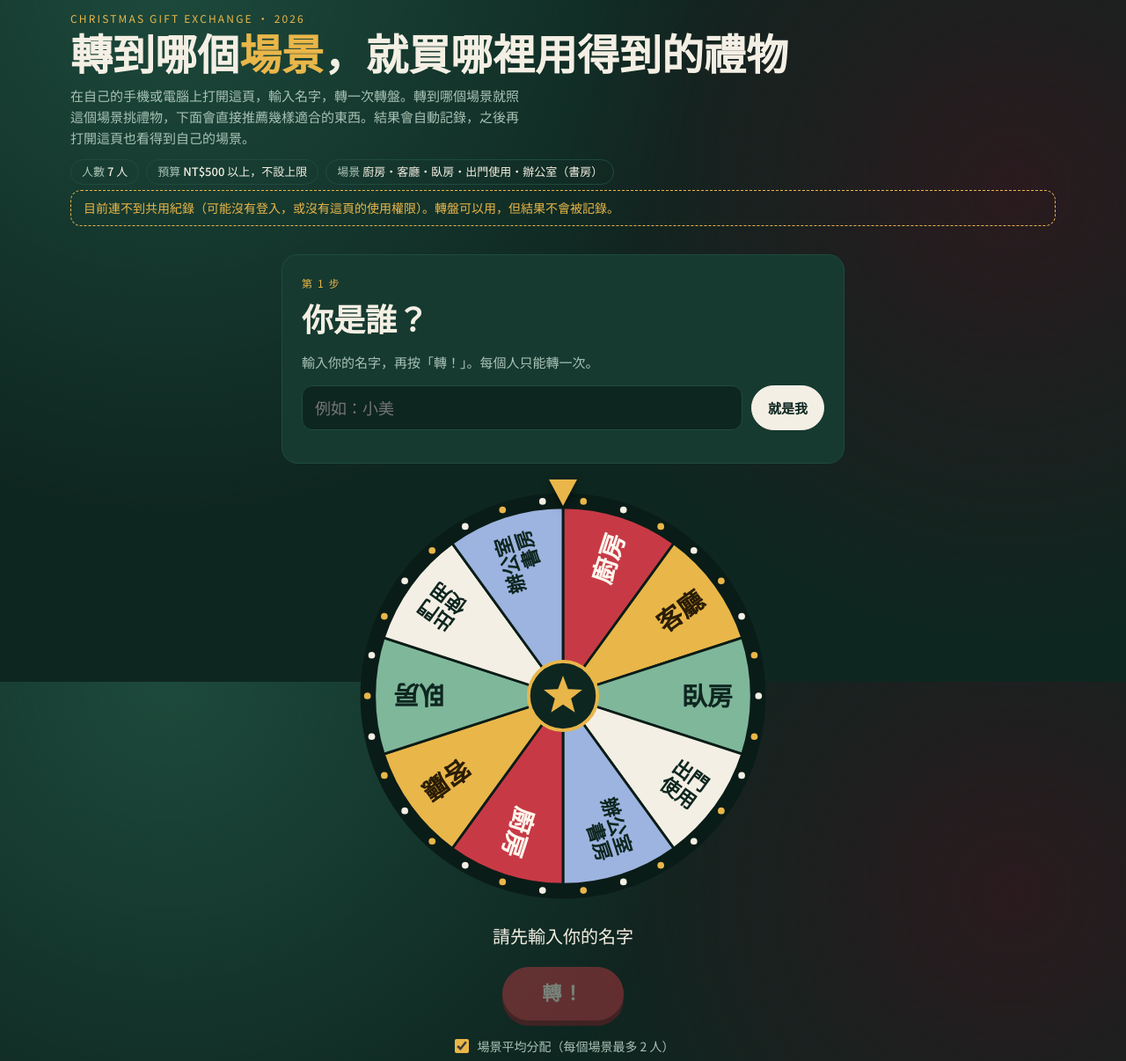
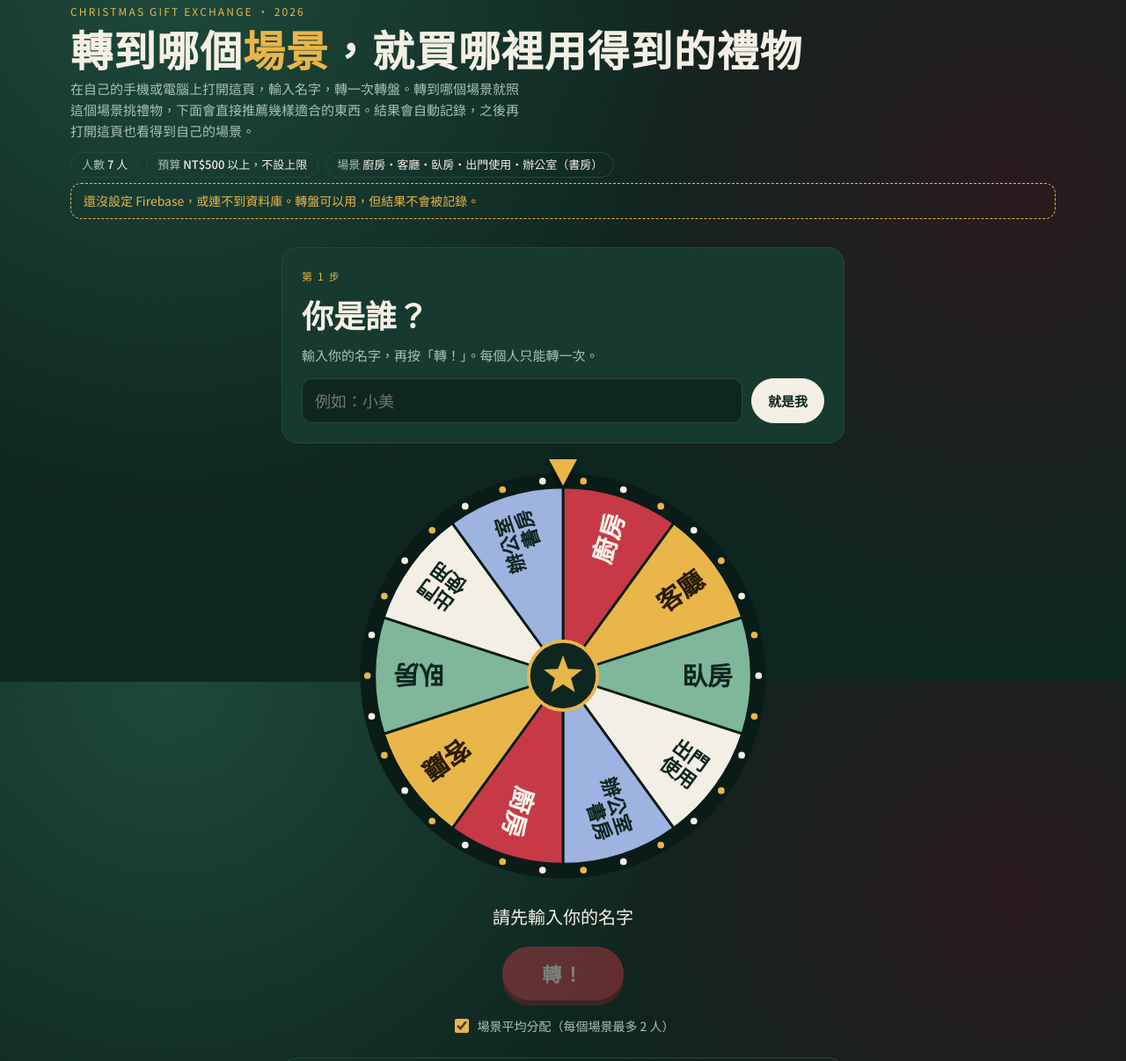
Before and after one commit to hsumai0202/tainan-trip, a plain HTML site: page index.html in a window 1280 px wide. Shown: the part 25-1231 px from the top of the page at 88% size. Drawn offline with Linux system fonts and the light colour scheme; a web font is replaced by a local one.

Commit message:
Update index.html

```diff
--- a/index.html
+++ b/index.html
@@ -1,18 +1,24 @@
+<!doctype html>
+<html lang="zh-Hant">
+<head>
+<meta charset="utf-8">
+<meta name="viewport" content="width=device-width,initial-scale=1,viewport-fit=cover">
 <title>聖誕交換禮物場景轉盤</title>
-<meta name="claude:viewport-fit-sides" content="cover">
 <link rel="preconnect" href="https://fonts.googleapis.com">
 <link rel="preconnect" href="https://fonts.gstatic.com" crossorigin>
-<link rel="stylesheet" href="https://fonts.googleapis.com/css2?family=LXGW+WenKai+TC:wght@400;700&family=Noto+Sans+TC:wght@400;500;700&display=swap">
+<link rel="stylesheet" href="https://fonts.googleapis.com/css2?family=Noto+Sans+TC:wght@400;500;700;900&display=swap">
 <style>
 /* Layout: wheel on the left; "who are you" → result → roster on the right; owner records + gift catalogue below. Single deliberate night-pine look. */
 :root{
   --pine:#0e2620; --pine-2:#163a30; --pine-3:#1f4b3e;
   --snow:#f4efe4; --frost:#a9c2b6; --gold:#e9b649; --berry:#c73a45; --berry-soft:#3a1d22;
-  --display:"LXGW WenKai TC","Kaiti TC","STKaiti","Noto Serif TC",serif;
+  --display:"Noto Sans TC","PingFang TC","Microsoft JhengHei",system-ui,sans-serif;
   --body:"Noto Sans TC","PingFang TC","Microsoft JhengHei",system-ui,sans-serif;
   color-scheme:dark;
 }
 *{box-sizing:border-box}
+html,body{margin:0}
+[hidden]{display:none!important}
 body{
   background:var(--pine);color:var(--snow);font-family:var(--body);font-size:15px;line-height:1.6;
   padding-left:max(16px,env(safe-area-inset-left,0px));padding-right:max(16px,env(safe-area-inset-right,0px));
@@ -23,7 +29,7 @@ body{
 .wrap{max-width:1120px;margin:0 auto;display:flex;flex-direction:column;gap:32px}
 header{display:flex;flex-direction:column;gap:6px}
 .eyebrow{font-size:12px;letter-spacing:.18em;color:var(--gold);text-transform:uppercase}
-h1{font-family:var(--display);font-weight:700;font-size:clamp(30px,5vw,48px);line-height:1.15;margin:0;text-wrap:balance}
+h1{font-family:var(--display);font-weight:900;letter-spacing:.02em;font-size:clamp(30px,5vw,48px);line-height:1.15;margin:0;text-wrap:balance}
 h1 em{font-style:normal;color:var(--gold)}
 .lede{color:var(--frost);margin:0;max-width:62ch}
 .rules{display:flex;flex-wrap:wrap;gap:8px;margin-top:6px}
@@ -103,6 +109,8 @@ td.t{font-variant-numeric:tabular-nums;color:var(--frost)}
 footer{color:var(--frost);font-size:13px;text-align:center}
 @media (prefers-reduced-motion:reduce){*{transition:none!important}}
 </style>
+</head>
+<body>
 
 <div class="wrap">
   <header>
@@ -144,7 +152,7 @@ footer{color:var(--frost);font-size:13px;text-align:center}
 
   <section class="host" id="host" hidden>
     <h2>主辦人紀錄</h2>
-    <p>只有你（這頁的擁有者）看得到這一區。有人要重轉，在這裡刪掉他的紀錄，他的頁面就會回到可以轉的狀態。</p>
+    <p>用主辦人網址打開才看得到這一區。有人要重轉，在這裡刪掉他的紀錄，他的頁面就會回到可以轉的狀態。</p>
     <div class="tally" id="tally"></div>
     <div class="table-wrap">
       <table>
@@ -161,10 +169,26 @@ footer{color:var(--frost);font-size:13px;text-align:center}
     <div class="grid" id="grid"></div>
   </section>
 
-  <footer>轉盤結果會記錄在這個頁面的共用紀錄裡。</footer>
+  <footer>轉盤結果會記錄在 Firebase 資料庫裡。</footer>
 </div>
 
+<script src="https://www.gstatic.com/firebasejs/10.12.2/firebase-app-compat.js"></script>
+<script src="https://www.gstatic.com/firebasejs/10.12.2/firebase-firestore-compat.js"></script>
 <script>
+/* ===== 設定區：換成你自己的 Firebase 專案設定 =====
+   Firebase 主控台 → 專案設定 → 一般 → 你的應用程式 → SDK 設定（Config） */
+const firebaseConfig = {
+  apiKey: "YOUR_API_KEY",
+  authDomain: "YOUR_PROJECT.firebaseapp.com",
+  projectId: "YOUR_PROJECT_ID",
+  storageBucket: "YOUR_PROJECT.appspot.com",
+  messagingSenderId: "YOUR_SENDER_ID",
+  appId: "YOUR_APP_ID"
+};
+const COLLECTION = "xmasSpins";   // Firestore 集合名稱，跟其他 App 分開
+const HOST_KEY = "santa2026";     // 主辦人密語：用「網址#host-santa2026」打開才看得到紀錄，請自行改掉
+/* ===== 設定區結束 ===== */
+
 const TOTAL = 7;
 const SCENES = [
   { key:"kitchen", name:"廚房", label:["廚房"], color:"#c73a45", text:"#fff6ee",
@@ -297,7 +321,7 @@ function draw(){
     ctx.save(); ctx.rotate((a0+a1)/2);
     ctx.fillStyle = sc.text; ctx.textAlign="right"; ctx.textBaseline="middle";
     const lines = sc.label, fs = (lines.length>1 ? 0.046 : 0.06)*W;
-    ctx.font = `700 ${fs}px "LXGW WenKai TC","Noto Sans TC",serif`;
+    ctx.font = `700 ${fs}px "Noto Sans TC","Microsoft JhengHei",sans-serif`;
     lines.forEach((t,k)=>ctx.fillText(t, r*0.9, (k-(lines.length-1)/2)*fs*1.1));
     ctx.restore();
   });
@@ -477,19 +501,22 @@ sizeCanvas();
 if(document.fonts) document.fonts.ready.then(draw);
 
 (async ()=>{
+  // 主辦人：用「網址#host-主辦人密語」打開才看得到紀錄
+  const checkHost = ()=>{ isOwner = !!HOST_KEY && location.hash === "#host-" + HOST_KEY; renderHost(); };
+  window.addEventListener("hashchange", checkHost);
+  checkHost();
   const timer = setTimeout(()=>{ if(!dbReady) note("正在連線到共用紀錄，可能需要一點時間。轉盤還是可以先用。"); }, 10000);
   try{
-    const user = await window.claude?.use?.("user");
-    isOwner = user ? await user.isOwner() : false;
-    myId = user ? await user.id() : null;
-    db = await window.claude?.use?.("db");
+    if(!window.firebase || !firebaseConfig.projectId || firebaseConfig.projectId.startsWith("YOUR_")) throw new Error("no config");
+    if(!firebase.apps.length) firebase.initializeApp(firebaseConfig);
+    db = firebase.firestore();
   }catch(e){ db = null; }
   if(!db){
     clearTimeout(timer);
-    note("目前連不到共用紀錄（可能沒有登入，或沒有這頁的使用權限）。轉盤可以用，但結果不會被記錄。");
-    renderHost(); return;
+    note("還沒設定 Firebase，或連不到資料庫。轉盤可以用，但結果不會被記錄。");
+    return;
   }
-  spinsCol = db.collection("spins");
+  spinsCol = db.collection(COLLECTION);
   spinsCol.onSnapshot(snap=>{
     records = snap.docs.map(d=>{ const x=d.data()||{}; return { id:d.id, name:String(x.name||""), scene:String(x.scene||""), at:Number(x.at)||0, uid: x.uid ? String(x.uid) : null }; });
     if(!snap.metadata.fromCache){ dbReady = true; clearTimeout(timer); note(""); }
@@ -501,7 +528,11 @@ if(document.fonts) document.fonts.ready.then(draw);
     else if(!player && !lastResult) renderAsk();
   }, err=>{
     clearTimeout(timer);
-    note("共用紀錄連線中斷，重新整理頁面再試一次。");
+    note(err && err.code==="permission-denied"
+      ? "Firebase 拒絕讀取，請檢查 Firestore 安全規則。"
+      : "共用紀錄連線中斷，重新整理頁面再試一次。");
   });
 })();
 </script>
+</body>
+</html>
```
